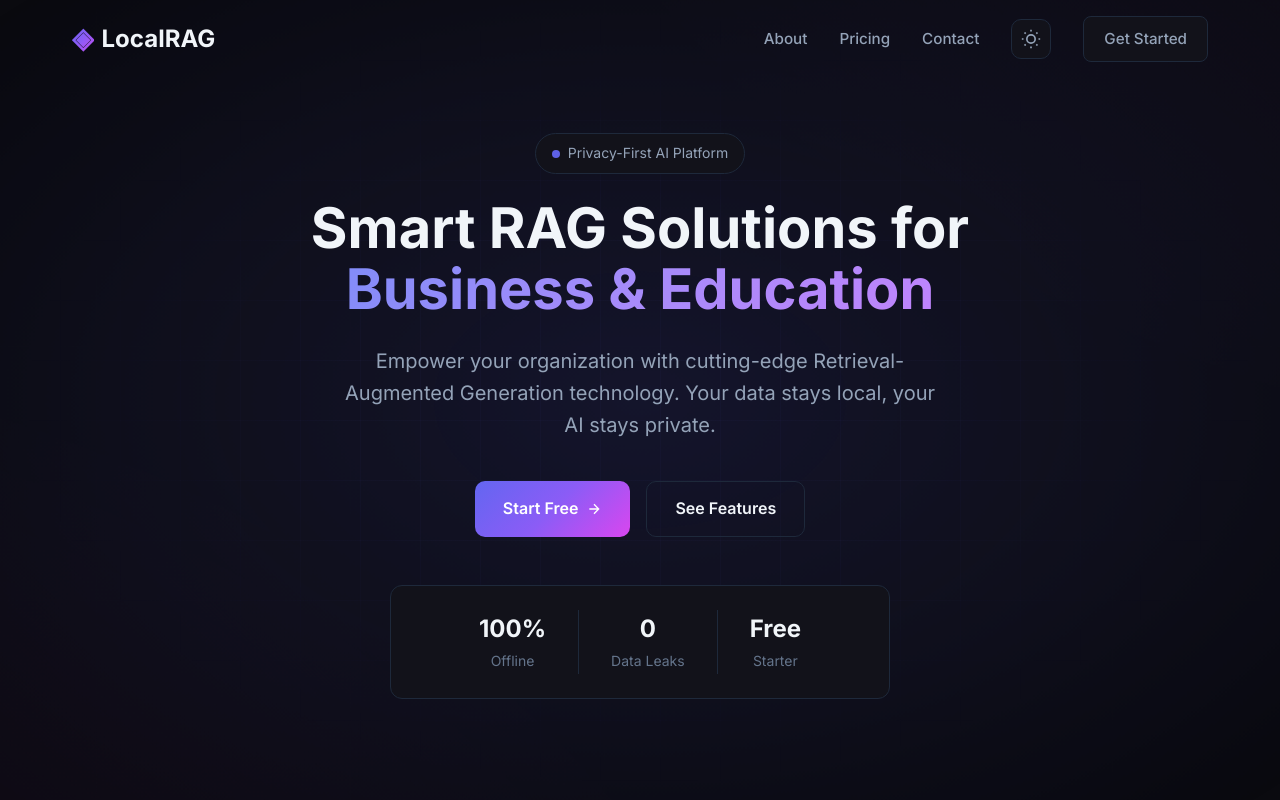
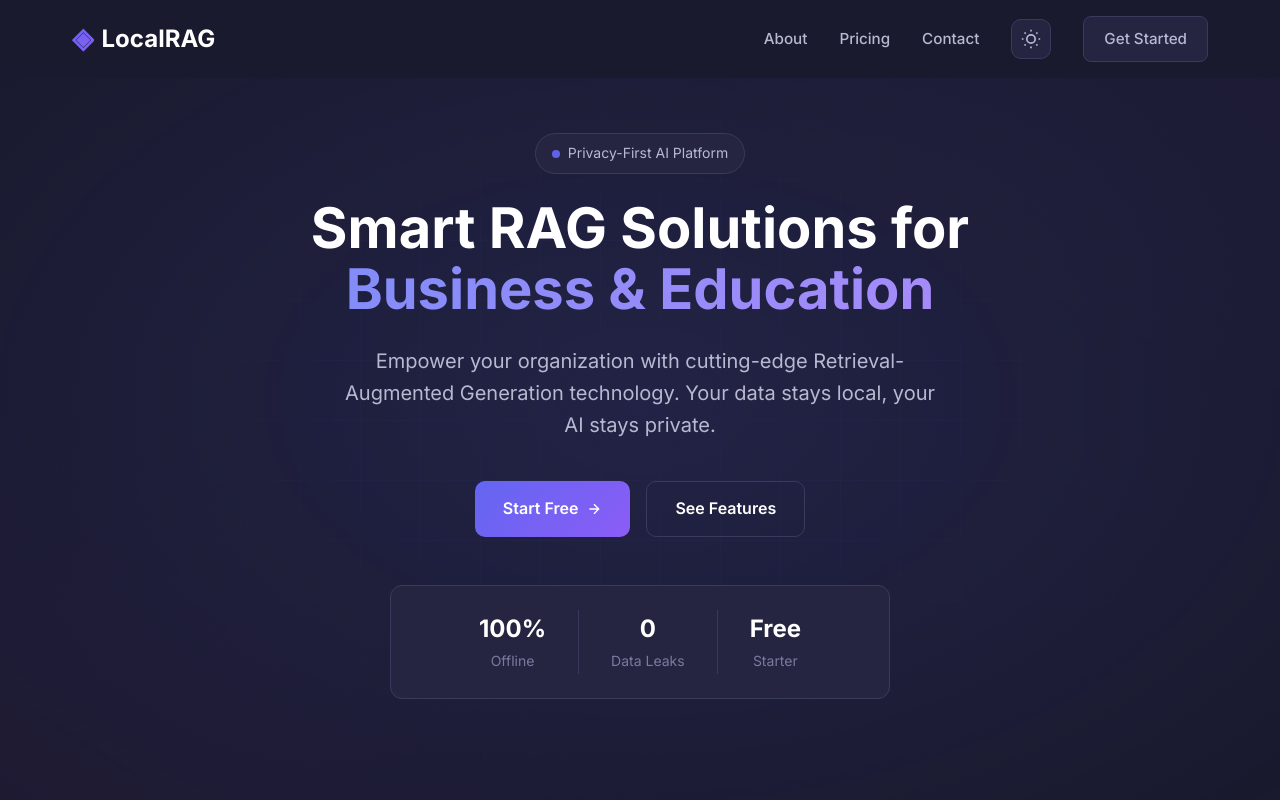
Before and after one commit to marwanHub228/local-rag-landing, a React (Vite) app in the folder localRAG-landing/: page / in a window 1280 px wide. Shown: the top 800 px of the page. Built offline with nearby package versions, Linux system fonts and the light colour scheme.

Commit message:
Change default to white theme, dark mode uses navy blue

```diff
--- a/localRAG-landing/src/App.css
+++ b/localRAG-landing/src/App.css
@@ -11,34 +11,34 @@
   --primary-dark: #4f46e5;
   --primary-light: #818cf8;
   --secondary: #64748b;
-  --bg: #0a0a0f;
-  --bg-card: #12121a;
-  --bg-card-hover: #1a1a24;
-  --text: #f1f5f9;
-  --text-secondary: #94a3b8;
-  --text-muted: #64748b;
-  --border: #1e293b;
-  --border-light: #334155;
-  --gradient: linear-gradient(135deg, #6366f1 0%, #8b5cf6 50%, #d946ef 100%);
-  --gradient-text: linear-gradient(135deg, #818cf8 0%, #a78bfa 50%, #c084fc 100%);
-  --shadow: 0 4px 24px rgba(99, 102, 241, 0.15);
-  --shadow-lg: 0 8px 32px rgba(99, 102, 241, 0.2);
-}
-
-[data-theme="light"] {
   --bg: #ffffff;
-  --bg-secondary: #CED2D7;
   --bg-card: #f8f9fa;
-  --bg-card-hover: #ffffff;
+  --bg-card-hover: #f1f5f9;
   --text: #1a1a2e;
   --text-secondary: #4a4a68;
   --text-muted: #7a7a8c;
   --border: #e5e7eb;
   --border-light: #d1d5db;
-  --shadow: 0 4px 20px rgba(0, 0, 0, 0.06);
-  --shadow-lg: 0 8px 40px rgba(0, 0, 0, 0.1);
   --gradient: linear-gradient(135deg, #6366f1 0%, #8b5cf6 100%);
   --gradient-text: linear-gradient(135deg, #4f46e5 0%, #7c3aed 100%);
+  --shadow: 0 4px 20px rgba(0, 0, 0, 0.08);
+  --shadow-lg: 0 8px 40px rgba(0, 0, 0, 0.12);
+}
+
+[data-theme="dark"] {
+  --bg: #1a1a2e;
+  --bg-secondary: #16162a;
+  --bg-card: #252542;
+  --bg-card-hover: #2d2d4a;
+  --text: #ffffff;
+  --text-secondary: #b8b8d0;
+  --text-muted: #7a7a9e;
+  --border: #3a3a5c;
+  --border-light: #4a4a6c;
+  --shadow: 0 4px 20px rgba(0, 0, 0, 0.3);
+  --shadow-lg: 0 8px 40px rgba(0, 0, 0, 0.4);
+  --gradient: linear-gradient(135deg, #6366f1 0%, #8b5cf6 100%);
+  --gradient-text: linear-gradient(135deg, #818cf8 0%, #a78bfa 100%);
   --primary: #6366f1;
   --primary-dark: #4f46e5;
   --primary-light: #818cf8;
@@ -69,10 +69,11 @@ body {
   z-index: 1000;
   padding: 1rem 0;
   transition: all 0.3s ease;
+  background: #1a1a2e;
 }
 
 .navbar.scrolled {
-  background: rgba(10, 10, 15, 0.85);
+  background: rgba(26, 26, 46, 0.95);
   backdrop-filter: blur(20px);
   border-bottom: 1px solid var(--border);
 }
@@ -166,7 +167,6 @@ body {
   color: white !important;
 }
 
-/* Hero Section */
 .hero {
   min-height: 100vh;
   display: flex;
@@ -175,11 +175,51 @@ body {
   position: relative;
   padding: 6rem 2rem 4rem;
   overflow: hidden;
+  background: #1a1a2e;
+}
+
+.hero-bg {
+  position: absolute;
+  inset: 0;
+  z-index: 0;
+}
+
+.hero-gradient {
+  position: absolute;
+  top: -50%;
+  left: -50%;
+  width: 200%;
+  height: 200%;
+  background: radial-gradient(ellipse at center, rgba(99, 102, 241, 0.15) 0%, transparent 50%),
+              radial-gradient(ellipse at top right, rgba(139, 92, 246, 0.1) 0%, transparent 40%),
+              radial-gradient(ellipse at bottom left, rgba(217, 70, 239, 0.08) 0%, transparent 40%);
+  animation: pulse 8s ease-in-out infinite;
 }
 
 [data-theme="light"] .hero {
   background: linear-gradient(180deg, #ffffff 0%, #f8f9fa 100%);
   position: relative;
+}
+
+[data-theme="light"] .hero::before {
+  content: '';
+  position: absolute;
+  top: -50%;
+  left: -50%;
+  width: 200%;
+  height: 200%;
+  background:
+    radial-gradient(circle at 20% 80%, rgba(99, 102, 241, 0.06) 0%, transparent 50%),
+    radial-gradient(circle at 80% 20%, rgba(139, 92, 246, 0.06) 0%, transparent 50%);
+  animation: lightPulse 8s ease-in-out infinite;
+}
+
+[data-theme="light"] .hero-bg {
+  display: none;
+}
+
+[data-theme="dark"] .hero {
+  background: #1a1a2e;
 }
 
 [data-theme="light"] .hero::before {
@@ -716,9 +756,13 @@ body {
 
 /* Footer */
 .footer {
-  background: var(--bg);
+  background: #1a1a2e;
   border-top: 1px solid var(--border);
   padding: 4rem 0 2rem;
+}
+
+[data-theme="light"] .footer {
+  background: #CED2D7;
 }
 
 .footer-container {
@@ -785,6 +829,10 @@ body {
     background: linear-gradient(180deg, #ffffff 0%, #f8f9fa 100%);
   }
 
+  [data-theme="dark"] .hero {
+    background: #1a1a2e;
+  }
+
   .features-grid,
   .pricing-grid,
   .contact-grid {
```
